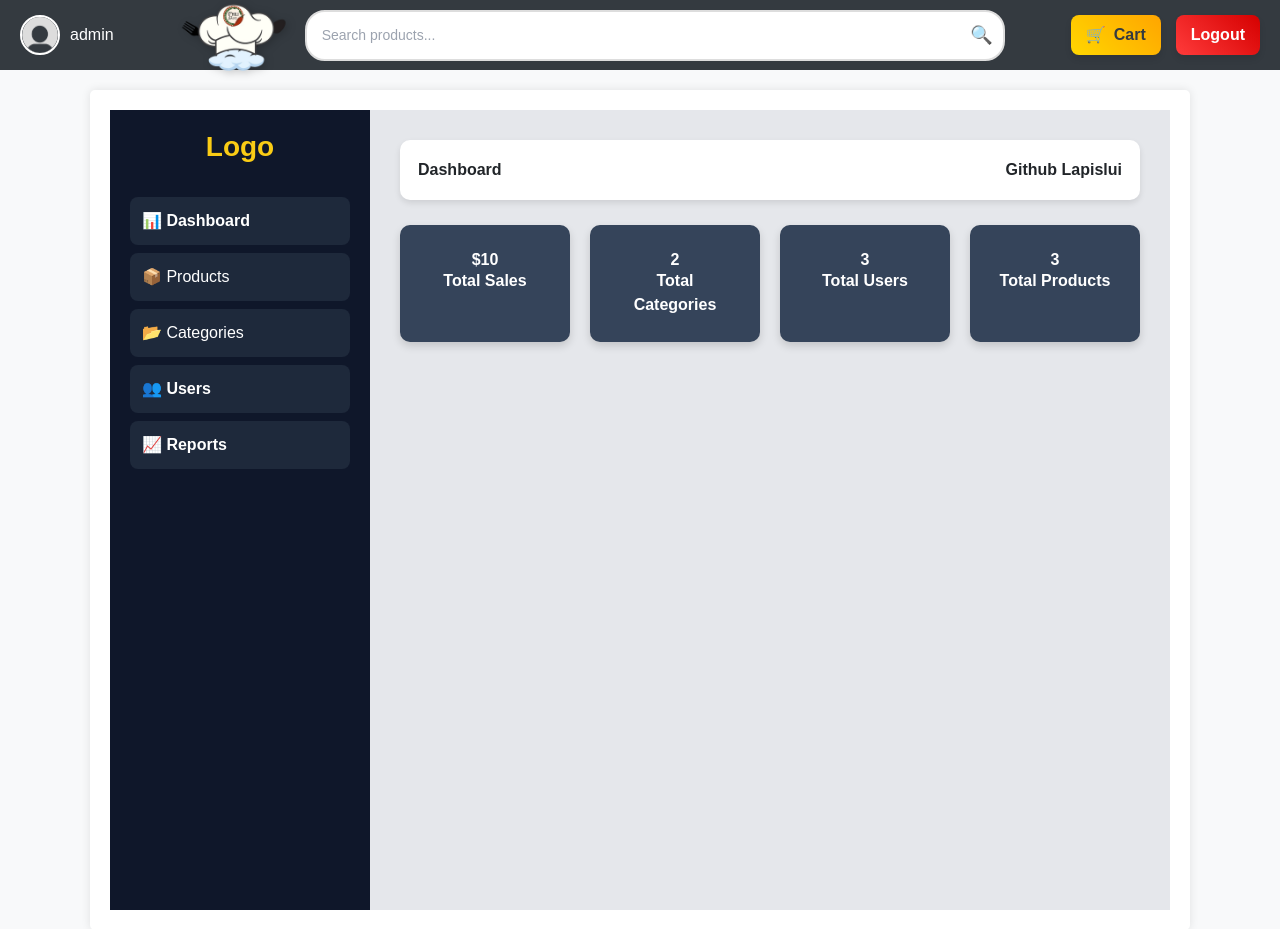
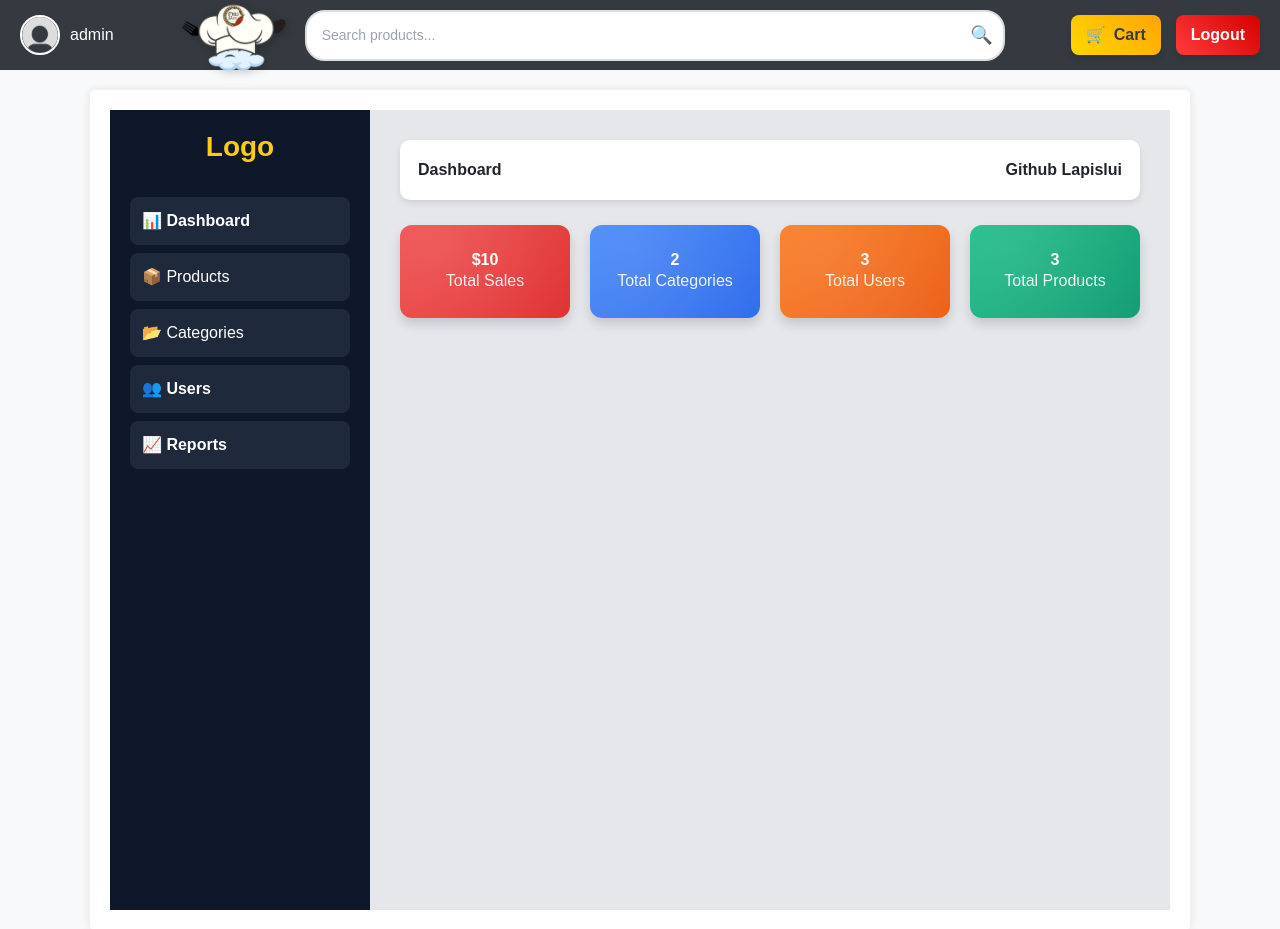
Before and after one commit to Luphonix-Prime/Ecommerce_store, a Django app: page /dashboard/ in a window 1280 px wide. Shown: the top 929 px of the page. Run offline with Django 5.2, Linux system fonts and the light colour scheme; a user stored in the database is signed in; data comes from the database, SQL or seed files in the repository; style sheets or scripts are compiled from the project's sources.

Commit message:
enhance dashboard stat-box styles with new gradients and hover effects

```diff
--- a/store/static/css/dashboard.css
+++ b/store/static/css/dashboard.css
@@ -78,7 +78,7 @@
     font-weight: 700;
 }
 
-/* 🌟 Stats Cards (Scoped) */
+/* 🌟 Stats Cards */
 .dashboard-container .dashboard-stats {
     display: flex;
     gap: 20px;
@@ -88,21 +88,72 @@
 .dashboard-container .stat-box {
     flex: 1;
     padding: 25px;
-    border-radius: 10px;
+    border-radius: 12px;
     text-align: center;
     color: white;
     font-weight: bold;
+    cursor: pointer;
+    box-shadow: 0 6px 12px rgba(0, 0, 0, 0.15);
     transition: all 0.3s ease-in-out;
-    cursor: pointer;
-    box-shadow: 0 4px 8px rgba(0, 0, 0, 0.15);
+    display: flex;
+    flex-direction: column;
+    align-items: center;
+    justify-content: center;
+    position: relative;
+    overflow: hidden;
 }
 
-.dashboard-container .stat-box:hover {
-    transform: scale(1.05);
+/* 🚀 New Background Gradient Effect */
+.dashboard-container .stat-box.red {
+    background: linear-gradient(135deg, #ef4444, #dc2626);
 }
 
-.dashboard-container .stat-box {
-    background: #35445a;
+.dashboard-container .stat-box.blue {
+    background: linear-gradient(135deg, #3b82f6, #2563eb);
+}
+
+.dashboard-container .stat-box.orange {
+    background: linear-gradient(135deg, #f97316, #ea580c);
+}
+
+.dashboard-container .stat-box.green {
+    background: linear-gradient(135deg, #10b981, #059669);
+}
+
+/* 🌟 Hover Effect - Elevation and Glow */
+.dashboard-container .stat-box:hover {
+    transform: translateY(-5px);
+    box-shadow: 0 8px 16px rgba(0, 0, 0, 0.2);
+}
+
+/* ✨ Subtle Shine Effect on Hover */
+.dashboard-container .stat-box::before {
+    content: "";
+    position: absolute;
+    top: -100%;
+    left: -100%;
+    width: 250%;
+    height: 250%;
+    background: radial-gradient(circle, rgba(255, 255, 255, 0.15), transparent);
+    transition: all 0.4s ease-in-out;
+}
+
+.dashboard-container .stat-box:hover::before {
+    top: 0;
+    left: 0;
+}
+
+/* 🌟 Stats Number Style */
+.dashboard-container .stat-box h2 {
+    font-size: 32px;
+    margin: 5px 0;
+}
+
+/* 🌟 Stats Title */
+.dashboard-container .stat-box p {
+    font-size: 16px;
+    font-weight: 500;
+    opacity: 0.9;
 }
 
 /* 🌟 Tables (Scoped) */
```
